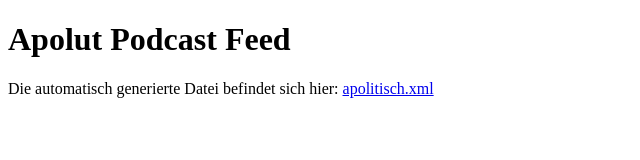
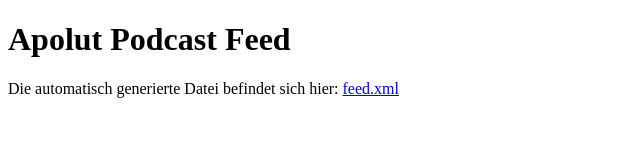
Before and after one commit to Peter-Sobi/podcast, a plain HTML site: page index.html in a window 1280 px wide. Shown: the full height of the page, 0-640 px from the left. Drawn offline with Linux system fonts and the light colour scheme.

Commit message:
Update index.html

```diff
--- a/index.html
+++ b/index.html
@@ -6,6 +6,6 @@
 </head>
 <body>
   <h1>Apolut Podcast Feed</h1>
-  <p>Die automatisch generierte Datei befindet sich hier: <a href="apolitisch.xml">apolitisch.xml</a></p>
+  <p>Die automatisch generierte Datei befindet sich hier: <a href="feed.xml">feed.xml</a></p>
 </body>
 </html>
```
